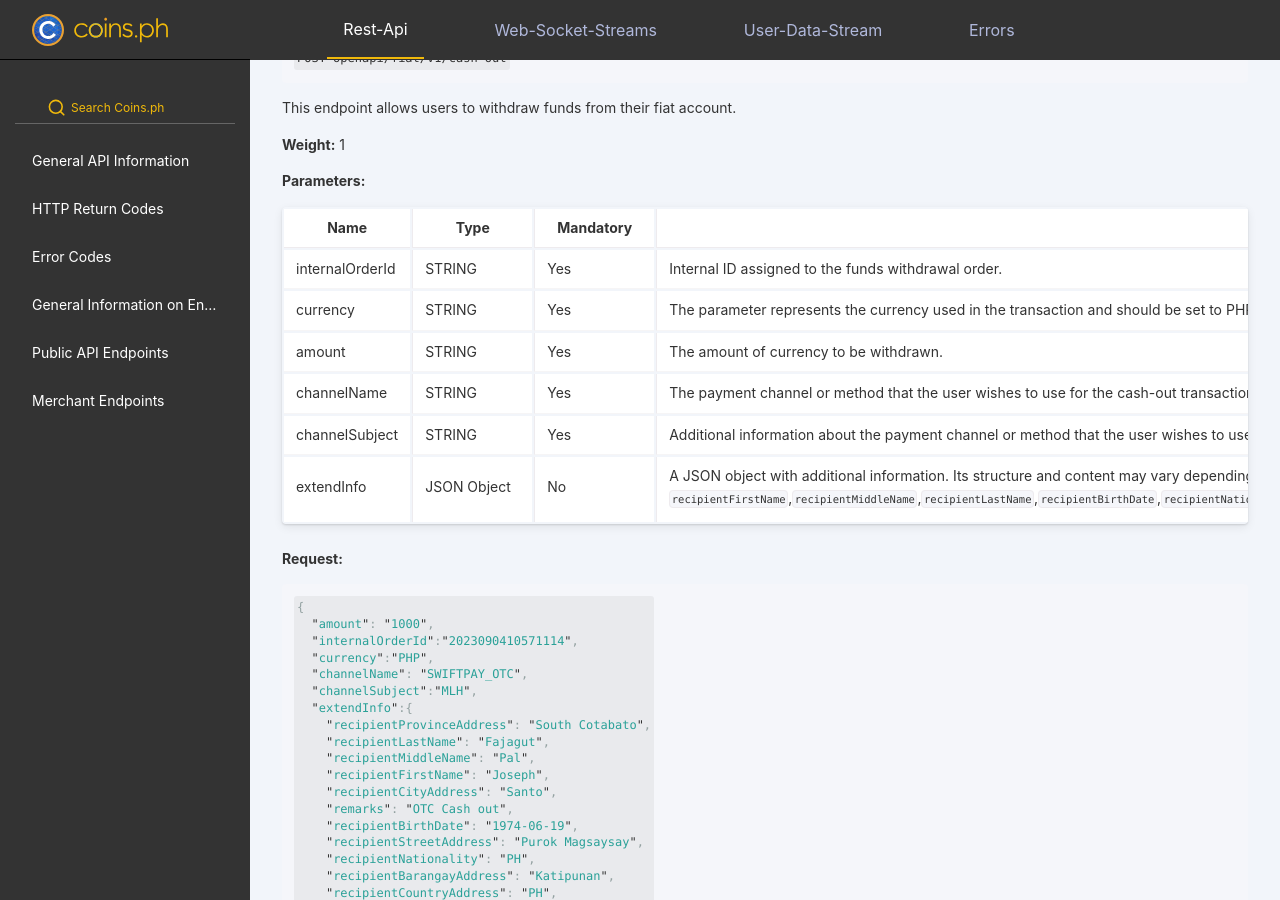
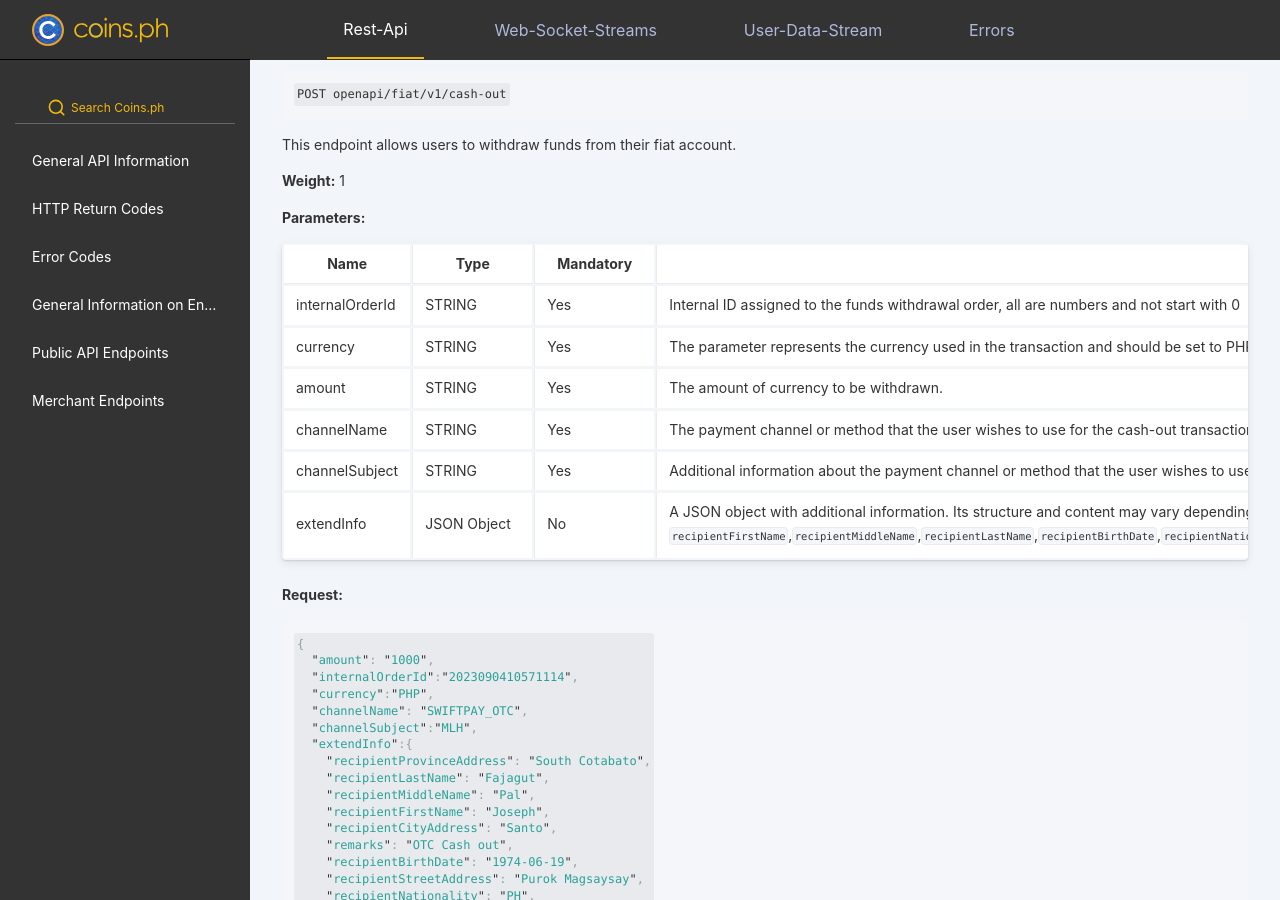
Before and after one commit to coins-docs/coins-docs.github.io, a Jekyll site: the page built from docs/rest-api.md, in a window 1280 px wide and 900 px high, scrolled down 59062 px. Built offline with Jekyll 4.4.1, drawn with Linux system fonts in a browser that asks for light colours; some of the changed text lies outside the part shown.

Commit message:
add order id generate rule

```diff
--- a/docs/rest-api.md
+++ b/docs/rest-api.md
@@ -3005,7 +3007,7 @@ This endpoint allows users to withdraw funds from their fiat account.
 
 Name         | Type   | Mandatory | Description
 -------------|--------| ------------ | ------------
-internalOrderId | STRING | Yes | Internal ID assigned to the funds withdrawal order.
+internalOrderId | STRING | Yes | Internal ID assigned to the funds withdrawal order, all are numbers and not start with 0
 currency     | STRING | Yes | The parameter represents the currency used in the transaction and should be set to PHP as it is the only currency currently supported.
 amount       | STRING | Yes | The amount of currency to be withdrawn.
 channelName  | STRING | Yes | The payment channel or method that the user wishes to use for the cash-out transaction.
```
Also changed, not shown: other parts of docs/rest-api.md (+2 -0 lines).
